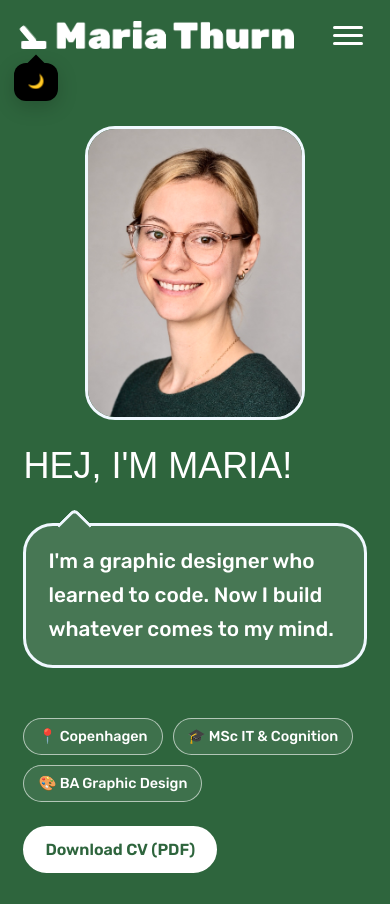
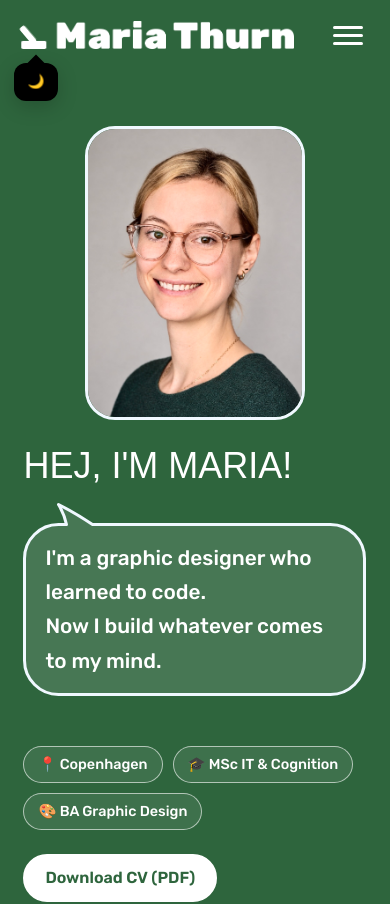
Before and after one commit to mariathurn/portfolio-website, a React (Vite) app: page / in a window 390 px wide. Shown: the top 904 px of the page. Built offline with nearby package versions, Linux system fonts and the light colour scheme; a web font is replaced by a local one.

Commit message:
Speech bubble as one SVG outline instead of a faked CSS border
SpeechBubble.tsx measures the bubble and draws box + comic tail as a
single path with one stroke, so the outline has no seams. Tail points
left on wide screens and up on mobile.

Co-Authored-By: Claude Opus 5.5 <noreply@anthropic.com>

```diff
--- a/src/components/About.tsx
+++ b/src/components/About.tsx
@@ -4,6 +4,7 @@ import welcomeBanner from '../assets/welcome-banner.png'
 import profilePicture from '../assets/profile-picture.jpeg'
 import cv from '../assets/CV.pdf'
 import NyanCat from './NyanCat';
+import SpeechBubble from './SpeechBubble';
 import { BANNER_DONE_EVENT } from '../events';
 import CharacterSheet from './CharacterSheet';
 
@@ -64,9 +65,9 @@ function About() {
         <img className="profile-picture" src={profilePicture} alt="Portrait of Maria Thurn" />
         <article className='text-block'>
           <h1 className="section-title">Hej, I'm Maria!</h1>
-          <p className="about-lead">
-            I'm a graphic designer who learned to code. Now I build whatever comes to my mind.
-          </p>
+          <SpeechBubble className="about-lead">
+            I'm a graphic designer who learned to code. <br />Now I build whatever comes to my mind.
+          </SpeechBubble>
 
           <ul className="about-facts" aria-label="Quick facts">
             <li><span aria-hidden="true">📍</span> Copenhagen</li>
--- /dev/null
+++ b/src/components/SpeechBubble.tsx
@@ -0,0 +1,82 @@
+import { useEffect, useRef, useState, type ReactNode } from 'react';
+
+// Comic-style speech bubble: the rounded box and its tail are ONE svg path with one stroke,
+// so the outline has no seams. The path is redrawn whenever the bubble changes size.
+// The tail points left (at the photo) on wide screens and up on narrow ones.
+
+const RADIUS = 34;
+const TAIL = 20; // how far the tail sticks out
+const STROKE = 3;
+const NARROW = '(max-width: 750px)';
+
+const bubblePath = (w: number, h: number, tailUp: boolean) => {
+    const r = Math.min(RADIUS, h / 2, w / 2);
+    // Draw on the stroke's centre line, so the 3px border stays inside the box
+    const i = STROKE / 2;
+    const L = i, T = i, R = w - i, B = h - i;
+
+    if (tailUp) {
+        // Tail on the top edge, sweeping up and slightly left
+        const a = L + r + 8;
+        const b = a + 26;
+        return [
+            `M ${L + r} ${T}`,
+            `H ${a}`,
+            `Q ${a - 2} ${T - TAIL * 0.5} ${a - 8} ${T - TAIL}`,
+            `Q ${a + 8} ${T - TAIL * 0.6} ${b} ${T}`,
+            `H ${R - r} A ${r} ${r} 0 0 1 ${R} ${T + r}`,
+            `V ${B - r} A ${r} ${r} 0 0 1 ${R - r} ${B}`,
+            `H ${L + r} A ${r} ${r} 0 0 1 ${L} ${B - r}`,
+            `V ${T + r} A ${r} ${r} 0 0 1 ${L + r} ${T} Z`,
+        ].join(' ');
+    }
+
+    // Tail on the left edge, sweeping out and slightly up
+    const a = Math.min(T + r + 2, B - r - 28);
+    const b = a + 26;
+    return [
+        `M ${L + r} ${T}`,
+        `H ${R - r} A ${r} ${r} 0 0 1 ${R} ${T + r}`,
+        `V ${B - r} A ${r} ${r} 0 0 1 ${R - r} ${B}`,
+        `H ${L + r} A ${r} ${r} 0 0 1 ${L} ${B - r}`,
+        `V ${b}`,
+        `Q ${L - TAIL * 0.6} ${b - 6} ${L - TAIL} ${a - 8}`,
+        `Q ${L - TAIL * 0.5} ${a - 2} ${L} ${a}`,
+        `V ${T + r} A ${r} ${r} 0 0 1 ${L + r} ${T} Z`,
+    ].join(' ');
+};
+
+function SpeechBubble({ className = '', children }: { className?: string; children: ReactNode }) {
+    const ref = useRef<HTMLParagraphElement | null>(null);
+    const [size, setSize] = useState({ w: 0, h: 0 });
+    const [tailUp, setTailUp] = useState(() => window.matchMedia(NARROW).matches);
+
+    useEffect(() => {
+        const el = ref.current;
+        if (!el) return;
+        const observer = new ResizeObserver(() => setSize({ w: el.offsetWidth, h: el.offsetHeight }));
+        observer.observe(el);
+
+        const query = window.matchMedia(NARROW);
+        const onChange = () => setTailUp(query.matches);
+        query.addEventListener('change', onChange);
+
+        return () => {
+            observer.disconnect();
+            query.removeEventListener('change', onChange);
+        };
+    }, []);
+
+    return (
+        <p ref={ref} className={`speech-bubble ${className}`}>
+            {size.w > 0 && (
+                <svg className="speech-bubble-shape" width={size.w} height={size.h} aria-hidden="true">
+                    <path d={bubblePath(size.w, size.h, tailUp)} />
+                </svg>
+            )}
+            {children}
+        </p>
+    );
+}
+
+export default SpeechBubble;
--- a/src/styles/About.css
+++ b/src/styles/About.css
@@ -161,39 +161,39 @@
     margin-bottom: 39px;
 }
 
-/* Speech bubble with a white border, its tail pointing at the photo */
+/* Speech bubble: the outline is an SVG shape drawn by SpeechBubble.tsx */
 .about-lead {
-    position: relative;
     width: fit-content;
     max-width: 100%;
+    padding: 20px 28px;
     font-size: 1.4rem;
     font-weight: 500;
     line-height: 1.65;
-    /* Same border as the profile picture */
-    --bubble-border: 3px solid aliceblue;
     /* A touch lighter than the section – follows dark mode automatically */
     --bubble-bg: color-mix(in srgb, var(--color-green) 88%, white);
-    padding: 20px 28px;
-    border: var(--bubble-border);
-    border-radius: 36px;
-    background-color: var(--bubble-bg);
-    transition: background-color 0.4s ease;
 }
 
-.about-lead::before {
-    content: '';
+.speech-bubble {
+    position: relative;
+    /* Keeps the shape (z-index -1) behind the text but above the section background */
+    isolation: isolate;
+}
+
+.speech-bubble-shape {
     position: absolute;
-    top: 28px;
-    left: -13px;
-    width: 22px;
-    height: 22px;
-    /* Rotated square with two borders: covers the bubble's edge and forms a soft, rounded tip */
-    background-color: var(--bubble-bg);
-    border-left: var(--bubble-border);
-    border-bottom: var(--bubble-border);
-    border-bottom-left-radius: 6px;
-    transform: rotate(45deg);
-    transition: background-color 0.4s ease;
+    top: 0;
+    left: 0;
+    z-index: -1;
+    overflow: visible;
+}
+
+.speech-bubble-shape path {
+    fill: var(--bubble-bg);
+    /* Same border as the profile picture */
+    stroke: aliceblue;
+    stroke-width: 3;
+    stroke-linejoin: round;
+    transition: fill 0.4s ease;
 }
 
 .about-facts {
@@ -247,13 +247,5 @@
     .about-lead {
         font-size: 1.3rem;
         padding: 18px 22px;
-        border-radius: 30px;
-    }
-
-    /* Photo sits above on mobile: tail points up */
-    .about-lead::before {
-        top: -13px;
-        left: 36px;
-        transform: rotate(135deg);
     }
 }
```
